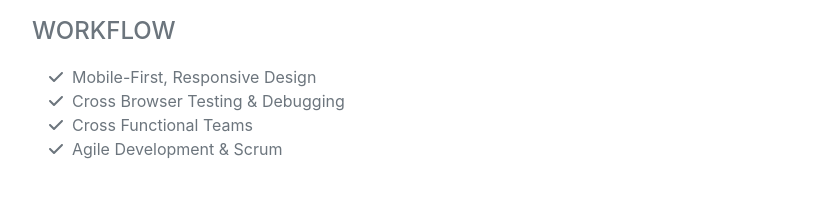
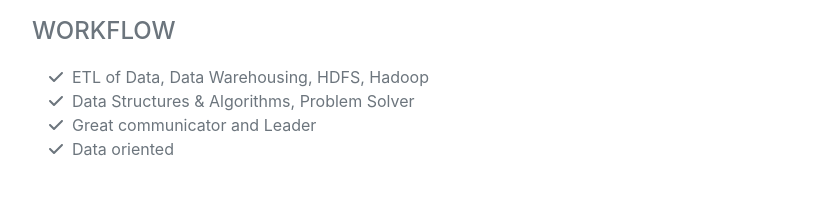
Before and after one commit to Akolenovic/personalwebsite, a plain HTML site: page index.html in a window 1280 px wide. Shown: the part 2595-2792 px from the top of the page, without its empty margins (336-1164 px from the left). Drawn offline with nearby package versions, Linux system fonts and the light colour scheme; a web font is replaced by a local one.

Commit message:
added more

```diff
--- a/index.html
+++ b/index.html
@@ -47,7 +47,7 @@
                         271 Central Park W · New York, NY 10024 · (201) 906-8113 ·
                         <a href="mailto:name@email.com">ademkolenovic@gmail.com</a>
                     </div>
-                    <p class="lead mb-5">I am a passionate software engineer with an interest in anything related to data. The intersection and combination of software and data is fascinating. I would love to learn more about them and solve real-world problems to make an impact.<br>Download my Resume!</p>
+                    <p class="lead mb-5">I am a passionate software engineer, and recent CS grad, with an interest in anything related to data. The intersection and combination of software and data is fascinating. I would love to learn more about them and solve real-world problems to make an impact.<br>Download my Resume!</p>
                     <div class="social-icons">
                         <a class="social-icon" href="https://www.linkedin.com/in/adem-kolenovic-9b024b13b/"><i class="fab fa-linkedin-in"></i></a>
                         <a class="social-icon" href="https://github.com/Akolenovic"><i class="fab fa-github"></i></a>
@@ -143,19 +143,19 @@
                     <ul class="fa-ul mb-0">
                         <li>
                             <span class="fa-li"><i class="fas fa-check"></i></span>
-                            Mobile-First, Responsive Design
+                            ETL of Data, Data Warehousing, HDFS, Hadoop
                         </li>
                         <li>
                             <span class="fa-li"><i class="fas fa-check"></i></span>
-                            Cross Browser Testing & Debugging
+                            Data Structures & Algorithms, Problem Solver
                         </li>
                         <li>
                             <span class="fa-li"><i class="fas fa-check"></i></span>
-                            Cross Functional Teams
+                            Great communicator and Leader
                         </li>
                         <li>
                             <span class="fa-li"><i class="fas fa-check"></i></span>
-                            Agile Development & Scrum
+                            Data oriented
                         </li>
                     </ul>
                 </div>
```
